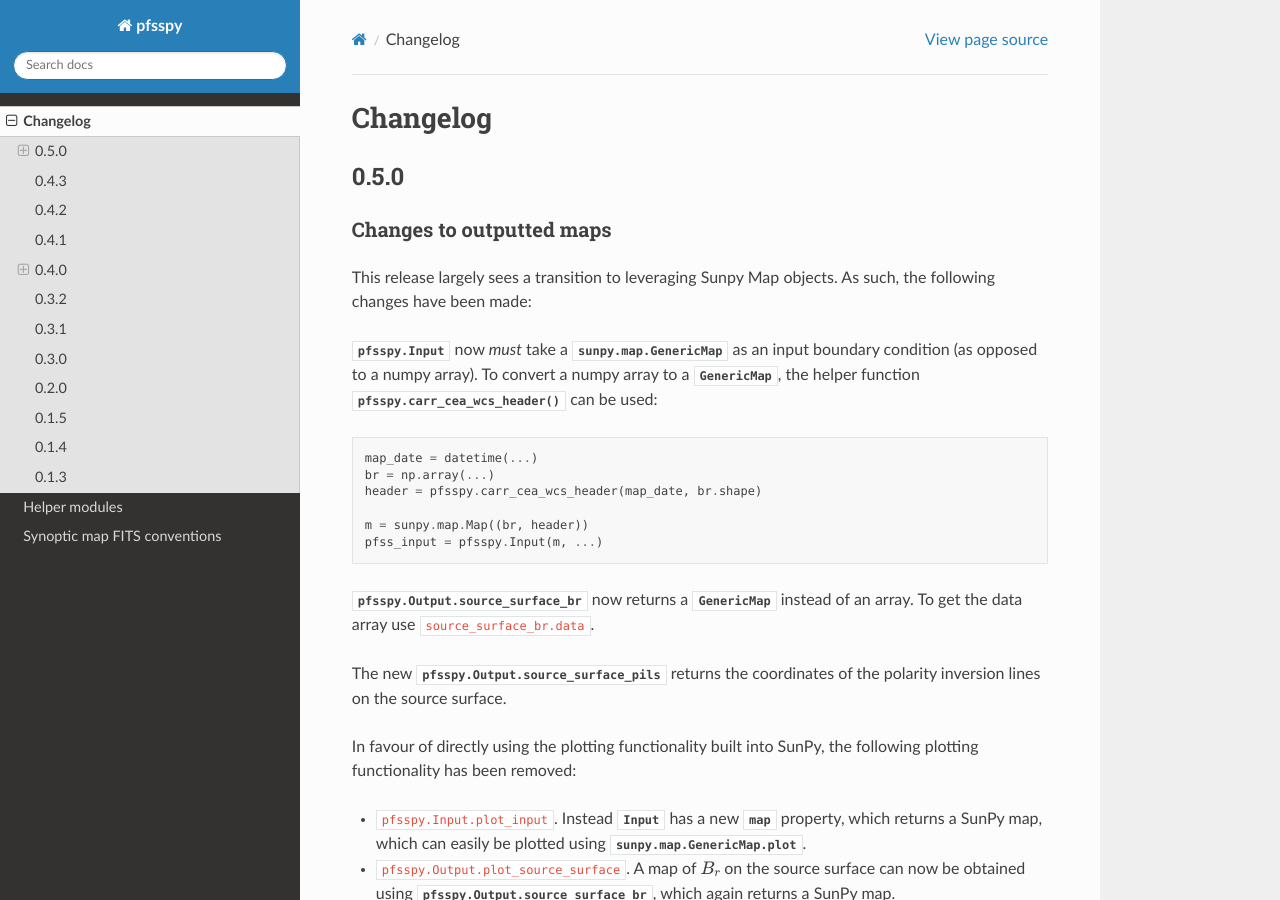
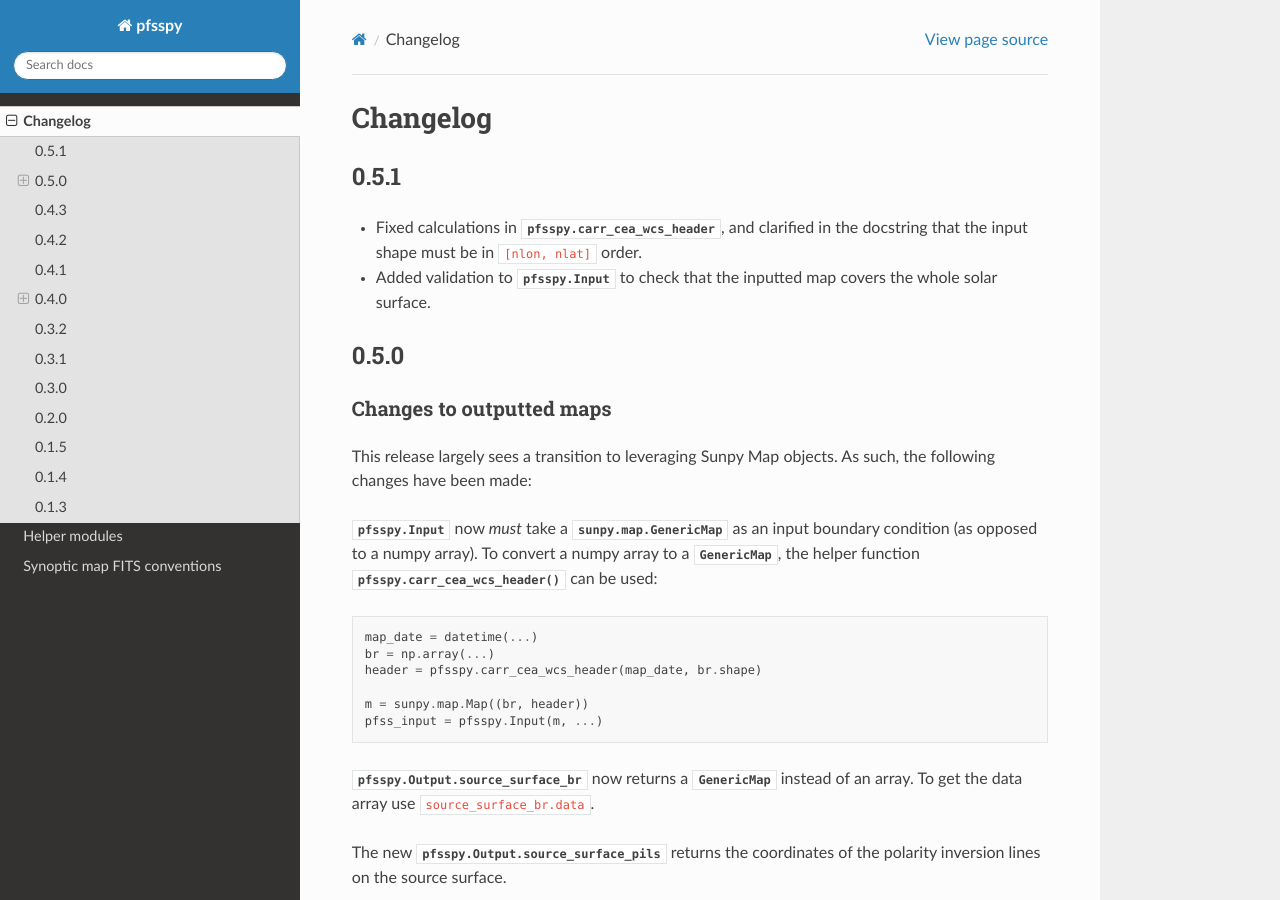
Before and after one commit to sunpy/sunkit-magex, a Sphinx documentation site: the page built from docs/changes.rst, in a window 1280 px wide and 900 px high. Built offline with Sphinx 7.4.7 and the Read the Docs theme 2.0.0, drawn with Linux system fonts in a browser that asks for light colours; pages that are not in the unit, such as notebooks, are missing from menus.

Commit message:
Add changelog

```diff
--- a/docs/changes.rst
+++ b/docs/changes.rst
@@ -1,5 +1,12 @@
 Changelog
 =========
+
+0.5.1
+-----
+- Fixed calculations in `pfsspy.carr_cea_wcs_header`, and clarified in the
+  docstring that the input shape must be in ``[nlon, nlat]`` order.
+- Added validation to `pfsspy.Input` to check that the inputted map covers the
+  whole solar surface.
 
 0.5.0
 -----
```
